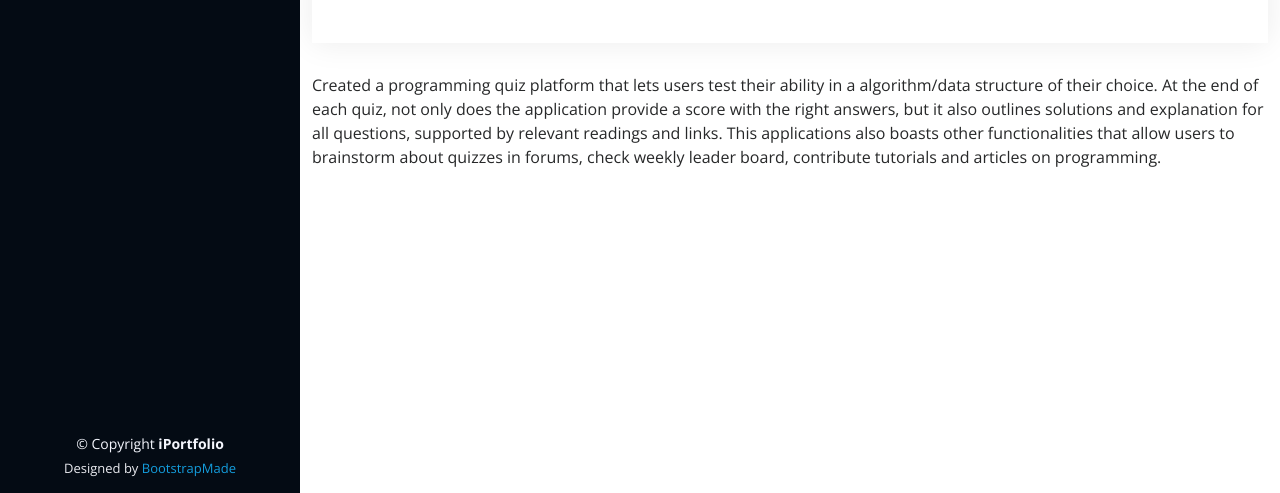
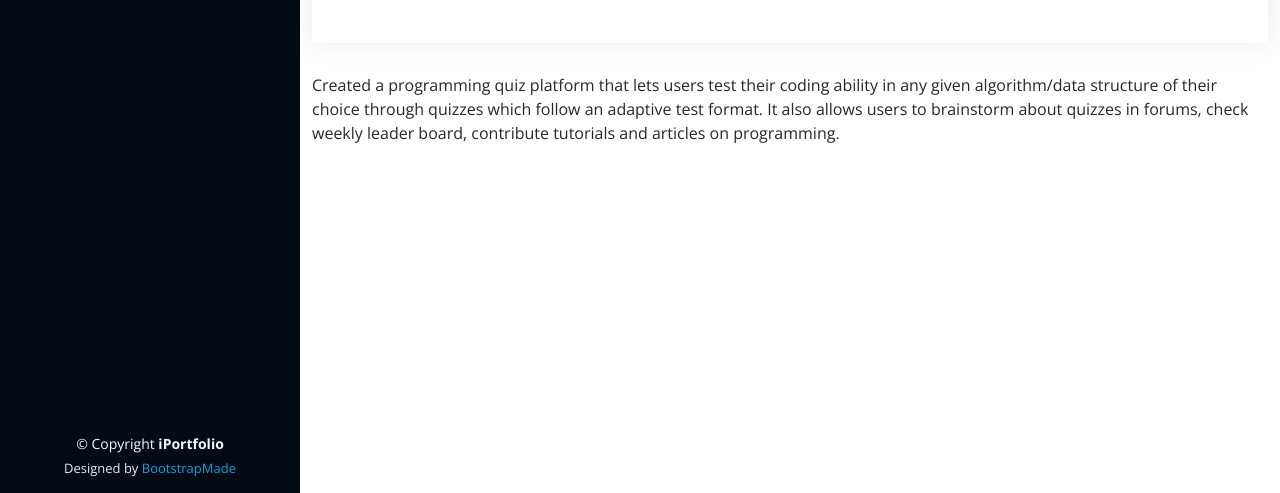
Before and after one commit to whoisdeepak/whoisdeepak.github.io, a plain HTML site: page portfolio-details.html in a window 1280 px wide. Shown: the part 307-800 px from the top of the page. Drawn offline with nearby package versions, Linux system fonts and the light colour scheme.

Commit message:
Update portfolio-details.html

```diff
--- a/portfolio-details.html
+++ b/portfolio-details.html
@@ -89,11 +89,10 @@
             </div>
             <div class="portfolio-description">
               <p>
-                Created a programming quiz platform that lets users test their ability in a algorithm/data structure of their choice.
-				At the end of each quiz, not only does the application provide a score with the right answers, but it also outlines
-				solutions and explanation for all questions, supported by relevant readings and links.
-				This applications also boasts other functionalities that allow users to brainstorm about quizzes in forums, check
-				weekly leader board, contribute tutorials and articles on programming.
+                Created a programming quiz platform that lets users test their coding ability in any given algorithm/data structure of their
+		choice through quizzes which follow an adaptive test format.
+		It also allows users to brainstorm about quizzes in forums, check weekly leader board, contribute tutorials and articles on
+		programming.
               </p>
             </div>
 
```
